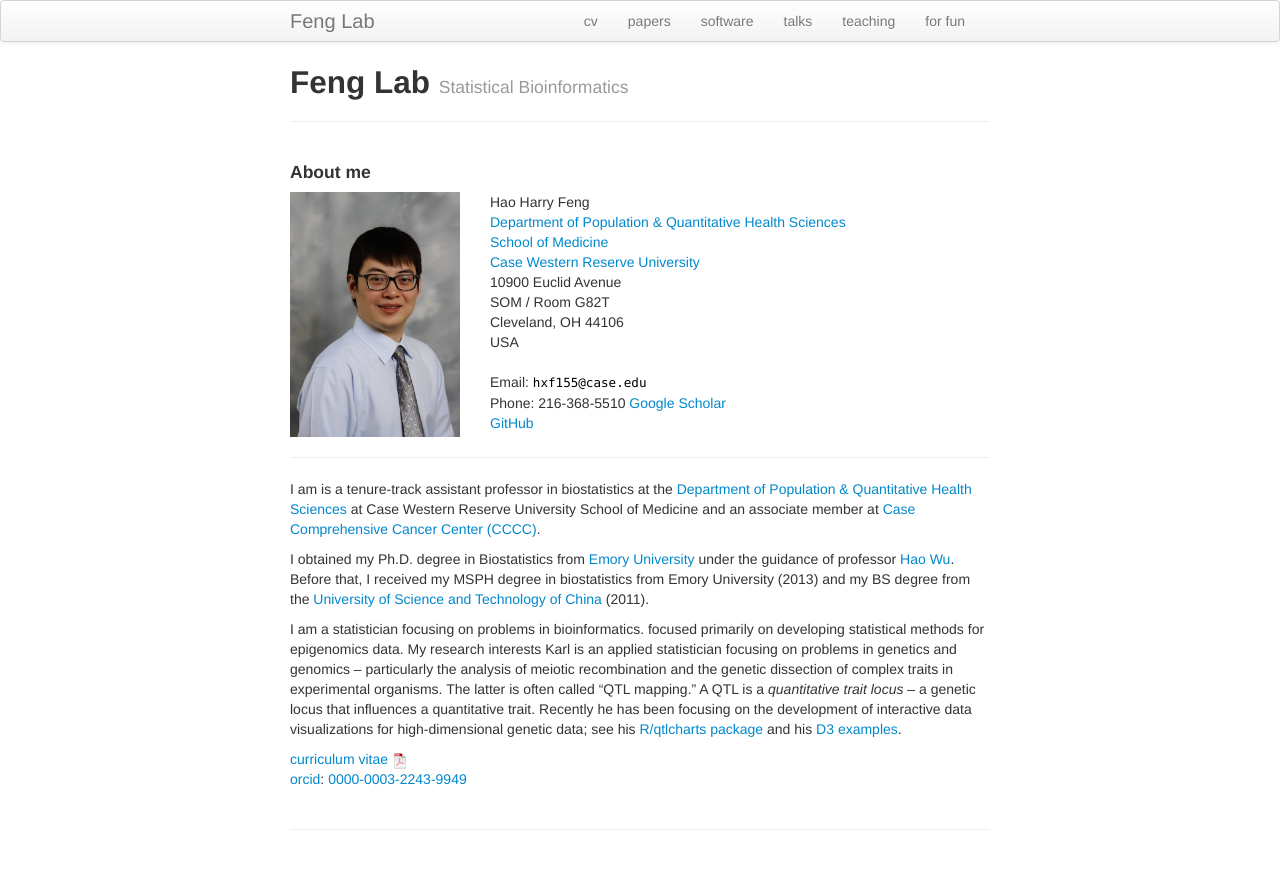
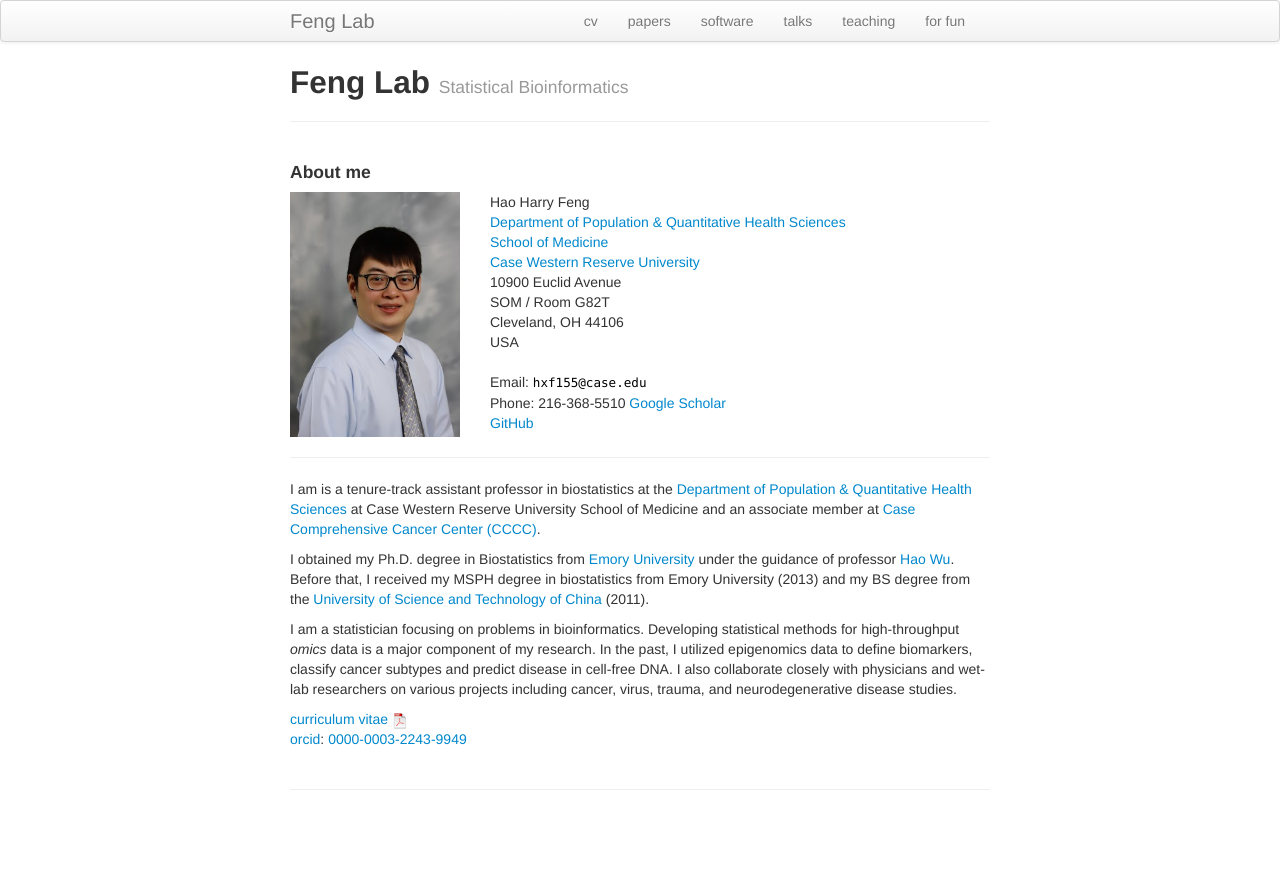
Before and after one commit to haoharryfeng/testpage4, a Jekyll site: the page built from index.md, in a window 1280 px wide. Shown: the top 869 px of the page. Built offline with Jekyll 4.4.1, drawn with Linux system fonts in a browser that asks for light colours.

Commit message:
Update index.md

```diff
--- a/index.md
+++ b/index.md
@@ -55,16 +55,10 @@ professor [Hao Wu](http://www.haowulab.org/). Before that, I received my MSPH de
 from the [University of Science and Technology of China](https://en.ustc.edu.cn/) (2011).
 
 
-I am a statistician focusing on problems in bioinformatics. focused primarily on developing statistical methods for epigenomics data.
-My research interests Karl is an applied statistician focusing on problems in genetics and
-genomics &ndash; particularly the analysis of meiotic recombination and the
-genetic dissection of complex traits in experimental organisms. The
-latter is often called &ldquo;QTL mapping.&rdquo; A QTL is a
-_quantitative trait locus_ &ndash; a genetic locus that influences a
-quantitative trait. Recently he has been focusing on the development
-of interactive data visualizations for high-dimensional genetic data;
-see his [R/qtlcharts package](https://kbroman.org/qtlcharts) and
-his [D3 examples](https://www.biostat.wisc.edu/~kbroman/D3).
+I am a statistician focusing on problems in bioinformatics. Developing statistical methods for high-throughput _omics_ data is a
+major component of my research. In the past, I utilized epigenomics data to define biomarkers, classify cancer
+subtypes and predict disease in cell-free DNA. I also collaborate closely with physicians
+and wet-lab researchers on various projects including cancer, virus, trauma, and neurodegenerative disease studies.
 
 [curriculum vitae ![CV as pdf](./assets/pics/pdf-icon.png)]({{ BASE_PATH }}/assets/broman_cv.pdf)<br/>
 [orcid](https://orcid.org): [0000-0003-2243-9949](https://orcid.org/0000-0003-2243-9949)<br/>
```
